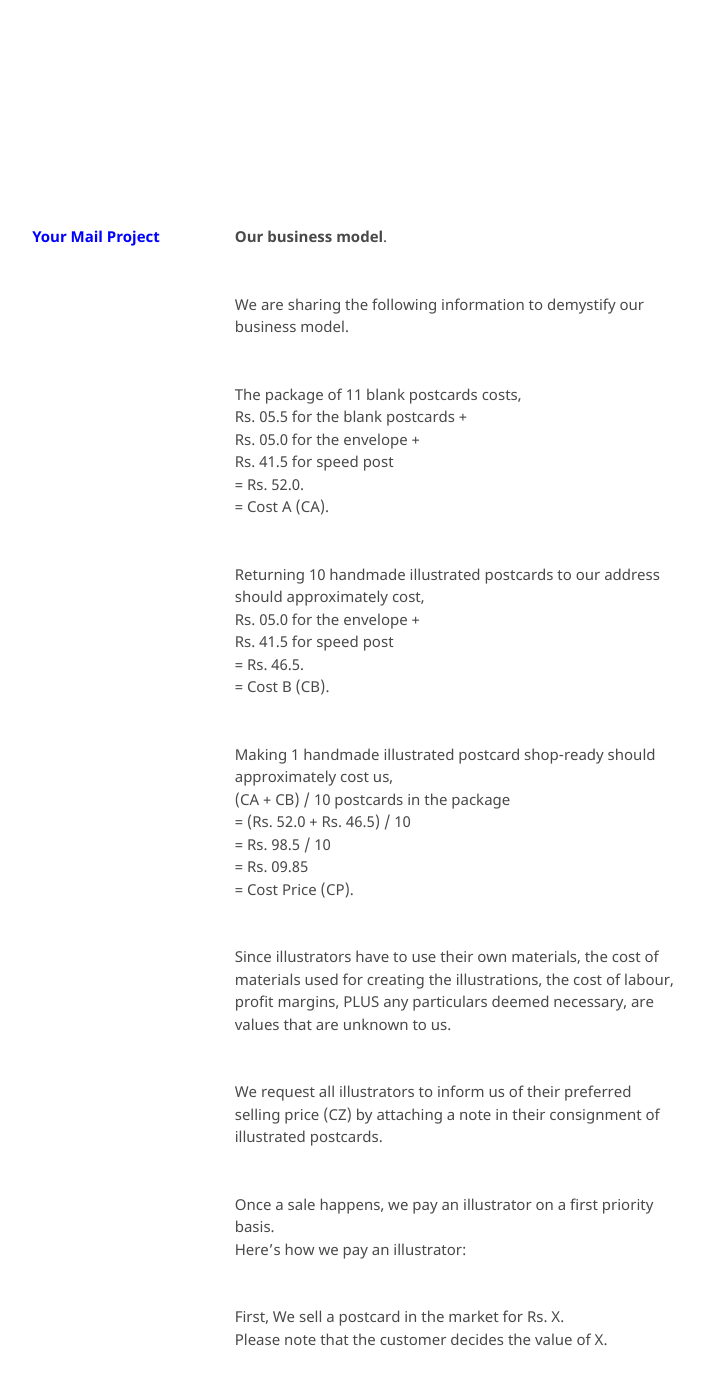
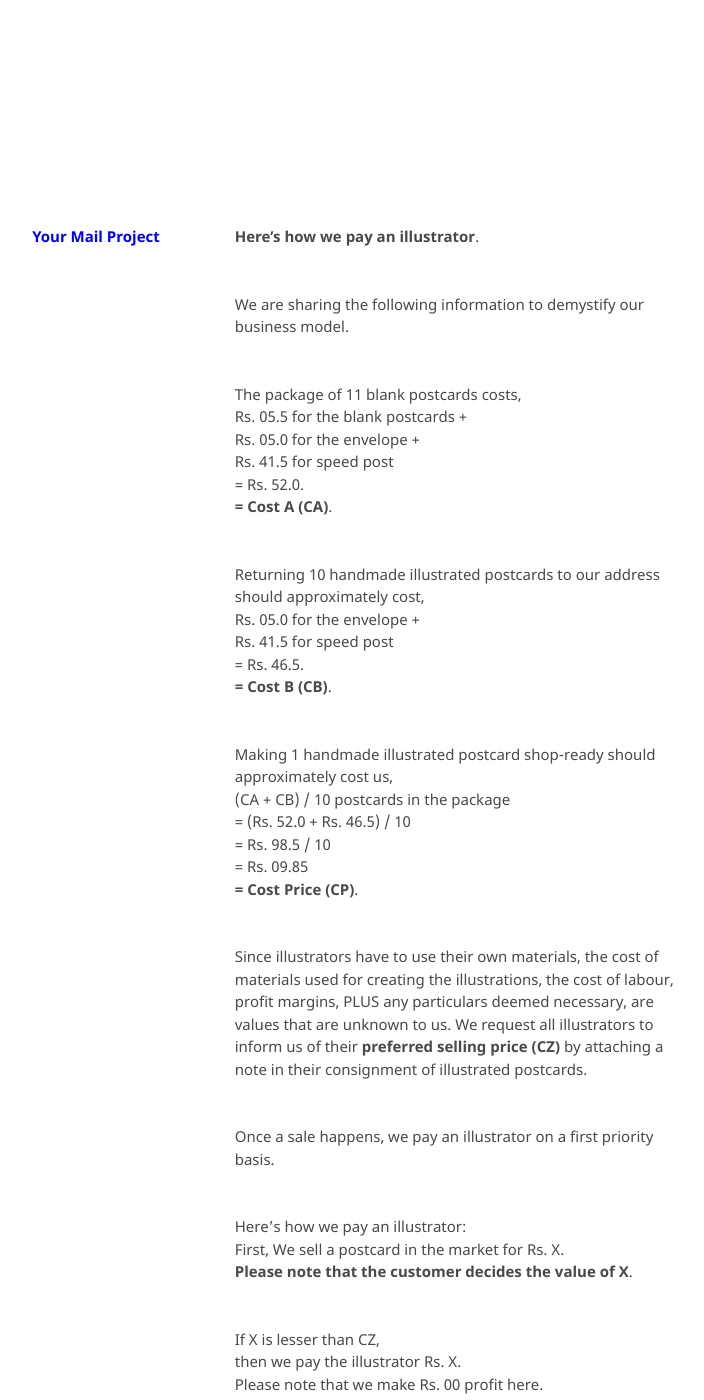
Before and after one commit to kvshvlin/yourmailproject, a Jekyll site: the page built from pages/ourbusinessmodel.md, in a window 1280 px wide and 1400 px high. Shown: the whole window, without its empty margins (377-1081 px from the left). Built offline with Jekyll 4.4.1, drawn with Linux system fonts in a browser that asks for light colours; our own code applies the rules of GitHub Pages for plain Markdown files.

Commit message:
Update ourbusinessmodel.md

```diff
--- a/pages/ourbusinessmodel.md
+++ b/pages/ourbusinessmodel.md
@@ -1,4 +1,4 @@
-**Our business model**.
+**Here's how we pay an illustrator**.
 
 We are sharing the following information to demystify our business model.
 
@@ -7,30 +7,28 @@ Rs. 05.5 for the blank postcards +
 Rs. 05.0 for the envelope +
 Rs. 41.5 for speed post
 = Rs. 52.0.
-= Cost A (CA).
+**= Cost A (CA)**.
 
 Returning 10 handmade illustrated postcards to our address should approximately cost,
 Rs. 05.0 for the envelope +
 Rs. 41.5 for speed post
 = Rs. 46.5.
-= Cost B (CB).
+**= Cost B (CB)**.
 
 Making 1 handmade illustrated postcard shop-ready should approximately cost us,
 (CA + CB) / 10 postcards in the package
 = (Rs. 52.0 + Rs. 46.5) / 10
 = Rs. 98.5 / 10
 = Rs. 09.85
-= Cost Price (CP).
+**= Cost Price (CP)**.
 
-Since illustrators have to use their own materials, the cost of materials used for creating the illustrations, the cost of labour, profit margins, PLUS any particulars deemed necessary, are values that are unknown to us.
-
-We request all illustrators to inform us of their preferred selling price (CZ) by attaching a note in their consignment of illustrated postcards.
+Since illustrators have to use their own materials, the cost of materials used for creating the illustrations, the cost of labour, profit margins, PLUS any particulars deemed necessary, are values that are unknown to us. We request all illustrators to inform us of their **preferred selling price (CZ)** by attaching a note in their consignment of illustrated postcards.
 
 Once a sale happens, we pay an illustrator on a first priority basis.
+
 Here's how we pay an illustrator:
-
 First, We sell a postcard in the market for Rs. X.
-Please note that the customer decides the value of X.
+**Please note that the customer decides the value of X**.
 
 If X is lesser than CZ,
 then we pay the illustrator Rs. X.
```
